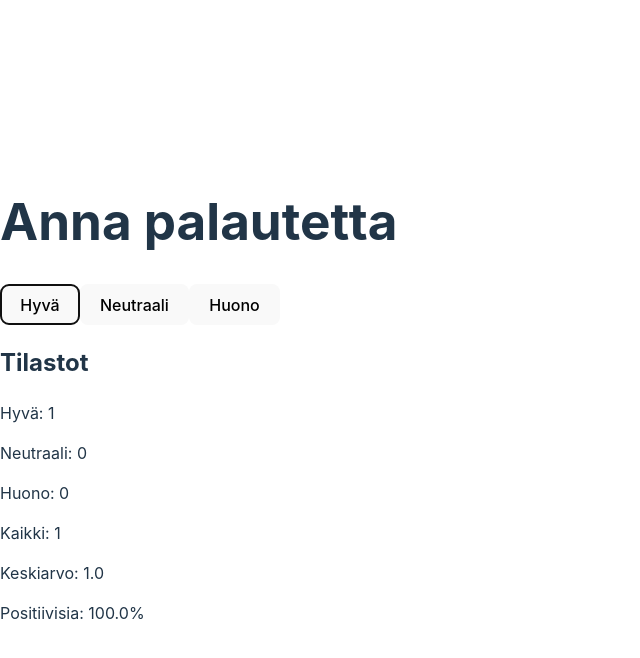
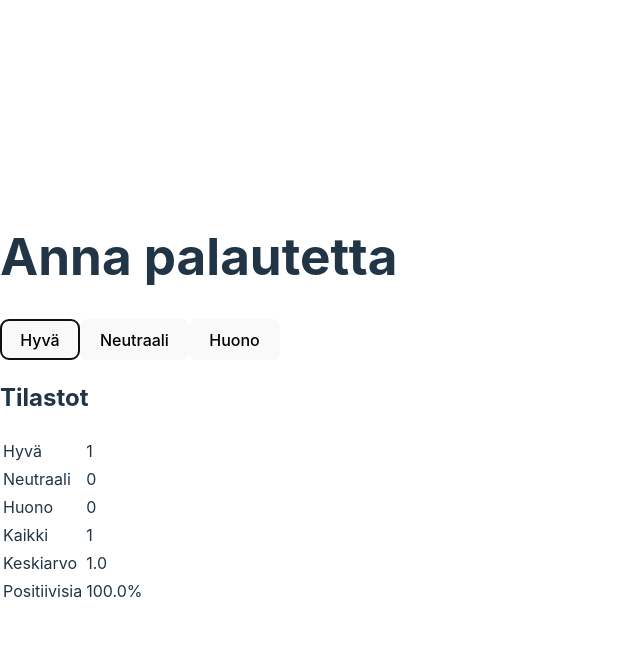
Before and after one commit to marjattaw/FullStackOpen_osa1, a React (Vite) app: page / in a window 1280 px wide. Both pictures are taken after a click on the button "Hyvä". Shown: the top 658 px of the page, without its empty margins (0-640 px from the left). Built offline with nearby package versions, Linux system fonts and the light colour scheme.

Commit message:
Tehtävä 1.11: Unicafe step6

```diff
--- a/src/App.jsx
+++ b/src/App.jsx
@@ -5,9 +5,12 @@
   <button onClick={handleClick}>{text}</button>
 );
 
-// Tilastorivi-komponentti
+// Tilastorivi-komponentti (nyt taulukon rivinä)
 const StatisticLine = ({ text, value }) => (
-  <p>{text}: {value}</p>
+  <tr>
+    <td>{text}</td>
+    <td>{value}</td>
+  </tr>
 );
 
 // Tilastojen näyttämisestä vastaava komponentti
@@ -24,12 +27,16 @@
   return (
     <div>
       <h2>Tilastot</h2>
+      <table>
+        <tbody>
           <StatisticLine text="Hyvä" value={hyvä} />
           <StatisticLine text="Neutraali" value={neutraali} />
           <StatisticLine text="Huono" value={huono} />
           <StatisticLine text="Kaikki" value={yhteensä} />
           <StatisticLine text="Keskiarvo" value={keskiarvo.toFixed(1)} />
           <StatisticLine text="Positiivisia" value={`${positiivisia.toFixed(1)}%`} />
+        </tbody>
+      </table>
     </div>
   );
 };
```
Lines whose indentation alone changed are shown as unchanged.
